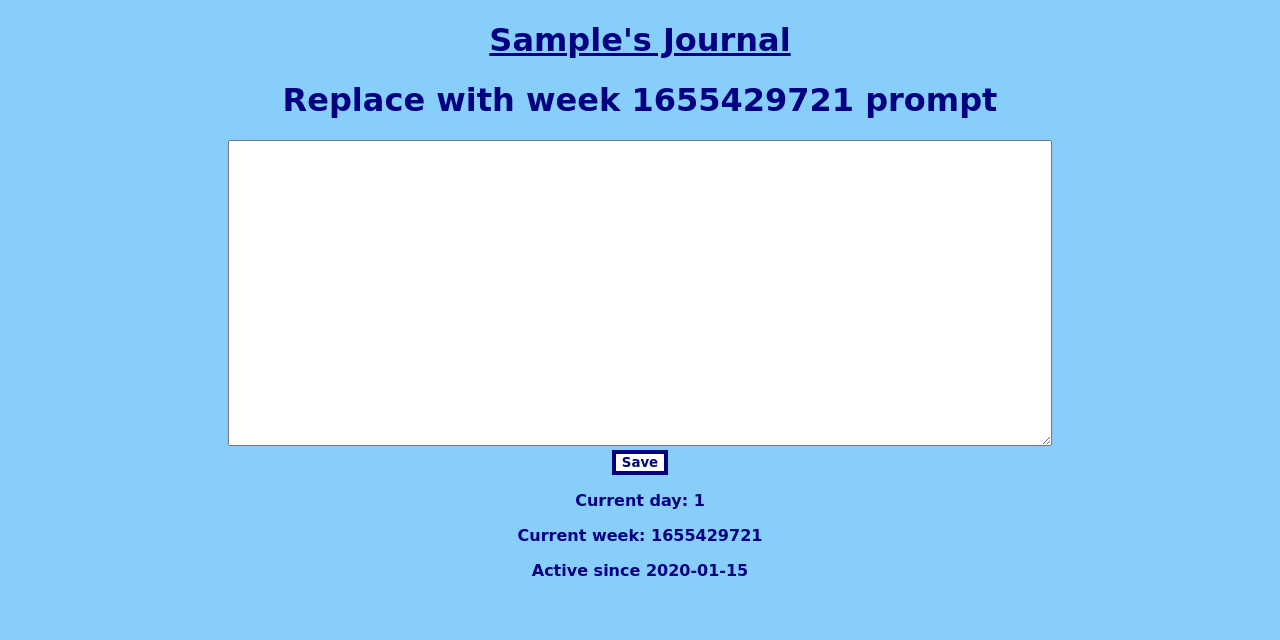
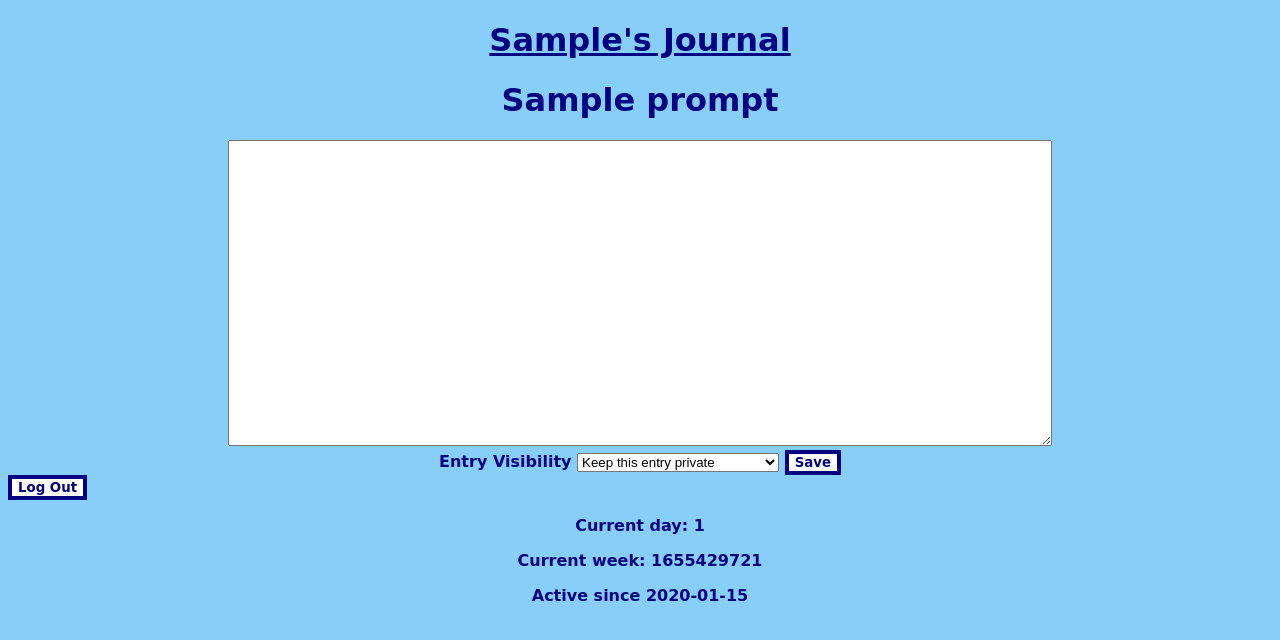
Before and after one commit to mbudd101288/HB_Journal_Project, a Flask app: template templates/my-journal.html in a window 1280 px wide. Shown: the top 640 px of the page. Run offline with Flask 2, Linux system fonts and the light colour scheme; the visitor is signed in with stand-in values (Sample User, id 1); tables that the repository leaves empty hold one stand-in row (values such as "Sample post"); the template is opened without the code that fills it: values that come from a table or form of the project are taken from there, most other values are stand-ins (such as "Sample title", 1, 10 or a date in 2020).

Commit message:
prompts display on user journal page, able to submit entry and set visibility.

```diff
--- a/data/prompts.json
+++ b/data/prompts.json
@@ -97,8 +97,9 @@
     "week": 23
     },
     {
-    "prompt": "",
-    "week": 24
+    "prompt": "List the people you compare yourself to. Next to each person's name, write the emotion you typically feel when comparing yourself to them. How can you reframe how you view each person, from comparing to feeling empowered by observing the incredible people they are?",
+    "week": 24,
+    "source":"52 Lists for Bravery by Moorea Seal; pg 70-71."
     },
     {
     "prompt": "",
--- a/model.py
+++ b/model.py
@@ -53,7 +53,7 @@ class JournalPrompt(db.Model):
     #entries = db.relationship('JournalEntry', backref = 'prompt')
 
     def __repr__(self):
-         return f"<JournalPrompt prompt = {self.prompt}: release_date = {self.release_date}>"
+         return f"<JournalPrompt prompt = {self.prompt}: release_week= {self.week}>"
 
 
 def connect_to_db(flask_app, db_uri="postgresql:///journals", echo=True):
--- a/server.py
+++ b/server.py
@@ -46,15 +46,17 @@ def get_login_info():
 
     email = request.form.get("email")
     password = request.form.get("password")
-    session['date'] = date.today()
-    session['week'] = strftime("%U")
+
 
     user = crud.get_user_by_email(email)
 
     if user:
         if password == user.password:
             session['user']= user.email
-            return render_template ('my-journal.html', user = user)
+            return redirect ("/my-journal")
+            # week = session['week']
+            # current_prompt = crud.get_prompt_by_week(week)
+            # return render_template ("my-journal.html", user = user, prompt = current_prompt)
 
         else:
             flash('Incorrect password. Try again.')
@@ -64,25 +66,38 @@ def get_login_info():
     return redirect("/")
 
 @app.route("/my-journal")
-def not_in_session():
-    if 'user' not in session.values():
+def show_user_journal():
+    if 'user' not in session:
+        print('not in session')
         return render_template("homepage.html")
+    else:
+        session['date'] = date.today()
+        session['week'] = strftime("%U")
+        user = crud.get_user_by_email(session['user'])
+        current_prompt = crud.get_prompt_by_week(session['week'])
+        return render_template("my-journal.html", prompt = current_prompt, user = user)
 
+@app.route("/entry", methods=["POST"])
+def create_current_entry():
 
-@app.route("/my-journal", methods=["POST"])
-def get_name():
+    entry = request.form.get('entry')
+    visibility = request.form.get('visibility')
+    user = crud.get_user_by_email(session['user'])
+    new_entry = crud.save_new_entry(user.id, session['week'], entry, session['date'], visibility)
 
+    db.session.add(new_entry)
+    db.session.commit()
 
-    week = session['week']
+    flash(f'Journal Entry saved. Visibility: {visibility}')
+    return render_template('user-page.html', new_entry = new_entry, user = user)
 
-    current_prompt = crud.get_prompt_by_week(week)
+@app.route("/logout")
+def logout ():
 
-    # if require to insert a name per the form
-    #  username = request.args['name']
-    # can call this way instead of with .get because it was required input by the homepage
+    session.pop('user')
 
+    return redirect ("/")
 
-    # return render_template("my-journal.html", prompt = current_prompt)
 
 if __name__ == "__main__":
     connect_to_db(app)
--- a/templates/homepage.html
+++ b/templates/homepage.html
@@ -14,7 +14,7 @@
   </div>
   <div>
     <label for="user_password">Password:</label>
-    <input type="text" name="password" id="user_password" required />
+    <input type="password" name="password" id="user_password" required />
   </div>
   <div>
     <button type="submit">Log In!</button>
@@ -30,7 +30,7 @@
   </div>
   <div>
     <label for="user_password">Password:</label>
-    <input type="text" name="password"/>
+    <input type="password" name="password"/>
   </div>
   <div>
     <label for="fname">First Name:</label>
--- a/templates/my-journal.html
+++ b/templates/my-journal.html
@@ -1,12 +1,12 @@
 {% extends 'base.html' %}
 
-{% block title %} {{user.fname}}'s Journal {% endblock %}
+{% block title %} My Journal {% endblock %}
 
 {% block content %}
 <h1><u>{{user.fname}}'s Journal</u></h1>
 
-<h1>Replace with week {{ session['week'] }} prompt</h1>
-<form id = entry action="entry" method="POST">
+<h1>{{prompt.prompt}}</h1>
+<form id = entry action="/entry" method="POST">
 
     <label for="journal_entry"></label>
 
@@ -14,7 +14,20 @@
 
     </textarea><br>
 
+    <label for="visibility">Entry Visibility</label>
+  <select name="visibility" required>
+      <option value="Private">Keep this entry private</option>
+      <option value="Friends">Share this entry with friends</option>
+      <option value="Public">Share this entry with everyone</option>
+  </select>
     <button type="submit">Save</button>
+
+
+</form>
+
+<form id = logout action="/logout">
+
+    <button type="submit">Log Out</button>
 
 </form>
 {% endblock %}
```
Also changed, not shown: crud.py (+20 -1 lines), templates/user-page.html (added, +21 -0 lines).
